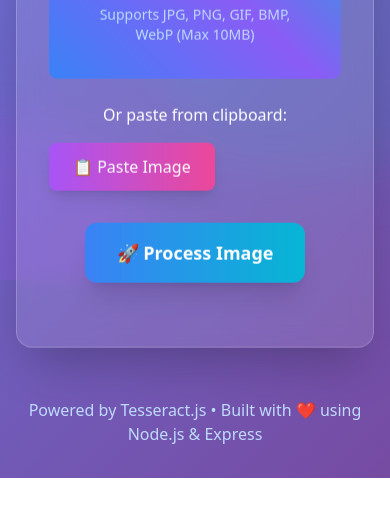
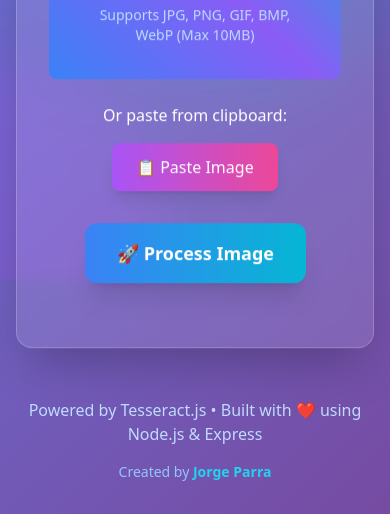
Before and after one commit to jphed/Free-Image-To-Text, a website: page public/index.html in a window 390 px wide. Shown: the part 564-1078 px from the top of the page. Before the commit the page ends 1042 px from the top, so only its background shows below. Drawn offline with nearby package versions, Linux system fonts and the light colour scheme.

Commit message:
Implement smooth UI improvements v2
 Animation Optimizations:
- Use cubic-bezier curves for smoother transitions
- Reduce animation durations for better responsiveness
- Add will-change properties for 60fps performance
- Implement smooth-hover and smooth-transition classes

 Credits & Layout:
- Add Jorge Parra credit with GitHub link
- Center the paste button properly
- Improve footer layout with smooth transitions

 Performance Enhancements:
- Optimize CSS animations for better performance
- Add reduced motion support for accessibility
- Better transition timing with cubic-bezier curves
- Improved hover effects with proper will-change properties

```diff
--- a/public/index.html
+++ b/public/index.html
@@ -10,15 +10,20 @@
             theme: {
                 extend: {
                     animation: {
-                        'pulse-slow': 'pulse 3s cubic-bezier(0.4, 0, 0.6, 1) infinite',
-                        'bounce-slow': 'bounce 2s infinite',
-                        'spin-slow': 'spin 3s linear infinite',
-                        'glow': 'glow 2s ease-in-out infinite alternate',
+                        'pulse-slow': 'pulse 4s cubic-bezier(0.4, 0, 0.6, 1) infinite',
+                        'bounce-slow': 'bounce 3s ease-in-out infinite',
+                        'spin-slow': 'spin 4s linear infinite',
+                        'glow': 'glow 3s ease-in-out infinite alternate',
+                        'float': 'float 6s ease-in-out infinite',
                     },
                     keyframes: {
                         glow: {
                             '0%': { boxShadow: '0 0 5px #3b82f6, 0 0 10px #3b82f6, 0 0 15px #3b82f6' },
                             '100%': { boxShadow: '0 0 10px #3b82f6, 0 0 20px #3b82f6, 0 0 30px #3b82f6' }
+                        },
+                        float: {
+                            '0%, 100%': { transform: 'translateY(0px)' },
+                            '50%': { transform: 'translateY(-8px)' }
                         }
                     }
                 }
@@ -41,6 +46,33 @@
         }
         .text-glow {
             text-shadow: 0 0 10px rgba(59, 130, 246, 0.5);
+        }
+
+        /* Optimized animations for 60fps */
+        * {
+            will-change: auto;
+        }
+
+        .smooth-hover {
+            transition: transform 0.15s cubic-bezier(0.4, 0, 0.2, 1),
+                       box-shadow 0.15s cubic-bezier(0.4, 0, 0.2, 1);
+        }
+
+        .smooth-transition {
+            transition: all 0.2s cubic-bezier(0.4, 0, 0.2, 1);
+        }
+
+        .smooth-scale {
+            transition: transform 0.1s cubic-bezier(0.4, 0, 0.2, 1);
+        }
+
+        /* Performance optimizations */
+        .glass-effect {
+            will-change: background-color;
+        }
+
+        .neon-border {
+            will-change: box-shadow;
         }
     </style>
 </head>
@@ -72,7 +104,7 @@
                     <h2 class="text-2xl font-semibold text-white mb-6 text-center">Upload or Paste Image</h2>
 
                     <!-- File Upload Area -->
-                    <div id="uploadArea" class="neon-border p-8 text-center cursor-pointer transition-all duration-300 hover:scale-105 hover:shadow-lg">
+                    <div id="uploadArea" class="neon-border p-8 text-center cursor-pointer smooth-hover hover:scale-105 hover:shadow-lg">
                         <div id="uploadContent">
                             <div class="text-6xl mb-4">📸</div>
                             <p class="text-white text-lg mb-2">Click to upload or drag & drop</p>
@@ -81,16 +113,16 @@
                         </div>
                         <div id="imagePreview" class="hidden">
                             <img id="previewImg" class="max-w-full max-h-64 mx-auto rounded-lg shadow-lg">
-                            <button id="removeImage" class="mt-4 px-4 py-2 bg-red-500 text-white rounded-lg hover:bg-red-600 transition-colors">
+                            <button id="removeImage" class="mt-4 px-4 py-2 bg-red-500 text-white rounded-lg hover:bg-red-600 smooth-transition">
                                 Remove Image
                             </button>
                         </div>
                     </div>
 
                     <!-- Paste Area -->
-                    <div class="mt-6">
-                        <div class="text-center text-white mb-4">Or paste from clipboard:</div>
-                        <button id="pasteBtn" class="px-6 py-3 bg-gradient-to-r from-purple-500 to-pink-500 text-white rounded-lg hover:from-purple-600 hover:to-pink-600 transition-all duration-300 transform hover:scale-105 shadow-lg">
+                    <div class="mt-6 text-center">
+                        <div class="text-white mb-4">Or paste from clipboard:</div>
+                        <button id="pasteBtn" class="px-6 py-3 bg-gradient-to-r from-purple-500 to-pink-500 text-white rounded-lg hover:from-purple-600 hover:to-pink-600 smooth-hover hover:scale-105 shadow-lg">
                             📋 Paste Image
                         </button>
                     </div>
@@ -98,7 +130,7 @@
 
                 <!-- Process Button -->
                 <div class="text-center mb-8">
-                    <button id="processBtn" class="px-8 py-4 bg-gradient-to-r from-blue-500 to-cyan-500 text-white text-lg font-semibold rounded-xl hover:from-blue-600 hover:to-cyan-600 transition-all duration-300 transform hover:scale-105 shadow-xl disabled:opacity-50 disabled:cursor-not-allowed disabled:transform-none">
+                    <button id="processBtn" class="px-8 py-4 bg-gradient-to-r from-blue-500 to-cyan-500 text-white text-lg font-semibold rounded-xl hover:from-blue-600 hover:to-cyan-600 smooth-hover hover:scale-105 shadow-xl disabled:opacity-50 disabled:cursor-not-allowed disabled:transform-none">
                         <span id="processText">🚀 Process Image</span>
                         <span id="loadingText" class="hidden">⏳ Processing...</span>
                     </button>
@@ -110,7 +142,7 @@
                     <div class="glass-effect rounded-xl p-6">
                         <div class="flex justify-between items-center mb-4">
                             <span class="text-green-400 font-medium">✅ OCR Complete</span>
-                            <button id="copyBtn" class="px-4 py-2 bg-green-500 text-white rounded-lg hover:bg-green-600 transition-colors">
+                            <button id="copyBtn" class="px-4 py-2 bg-green-500 text-white rounded-lg hover:bg-green-600 smooth-transition">
                                 📋 Copy Text
                             </button>
                         </div>
@@ -133,6 +165,9 @@
         <!-- Footer -->
         <div class="text-center mt-12 text-blue-200">
             <p>Powered by Tesseract.js • Built with ❤️ using Node.js & Express</p>
+            <div class="mt-4">
+                <p class="text-sm text-blue-300">Created by <a href="https://github.com/jphed" target="_blank" class="text-cyan-400 hover:text-cyan-300 transition-colors duration-200 font-semibold">Jorge Parra</a></p>
+            </div>
         </div>
     </div>
 
--- a/public/script.js
+++ b/public/script.js
@@ -229,17 +229,12 @@ document.addEventListener('DOMContentLoaded', () => {
     // Add floating animation to the main container
     const mainContainer = document.querySelector('.glass-effect');
     if (mainContainer) {
-        mainContainer.style.animation = 'float 6s ease-in-out infinite';
+        mainContainer.classList.add('animate-float');
     }
 
-    // Add CSS for floating animation
+    // Add optimized CSS for smooth hover effects
     const style = document.createElement('style');
     style.textContent = `
-        @keyframes float {
-            0%, 100% { transform: translateY(0px); }
-            50% { transform: translateY(-10px); }
-        }
-
         .neon-border:hover {
             box-shadow: 0 0 20px rgba(59, 130, 246, 0.5);
         }
@@ -247,6 +242,29 @@ document.addEventListener('DOMContentLoaded', () => {
         .glass-effect:hover {
             background: rgba(255, 255, 255, 0.15);
         }
+
+        /* Performance optimizations */
+        .smooth-hover {
+            will-change: transform, box-shadow;
+        }
+
+        .smooth-transition {
+            will-change: background-color, color;
+        }
+
+        .smooth-scale {
+            will-change: transform;
+        }
+
+        /* Reduce motion for users who prefer it */
+        @media (prefers-reduced-motion: reduce) {
+            .animate-float,
+            .animate-pulse-slow,
+            .animate-bounce-slow,
+            .animate-spin-slow {
+                animation: none;
+            }
+        }
     `;
     document.head.appendChild(style);
 });
```
